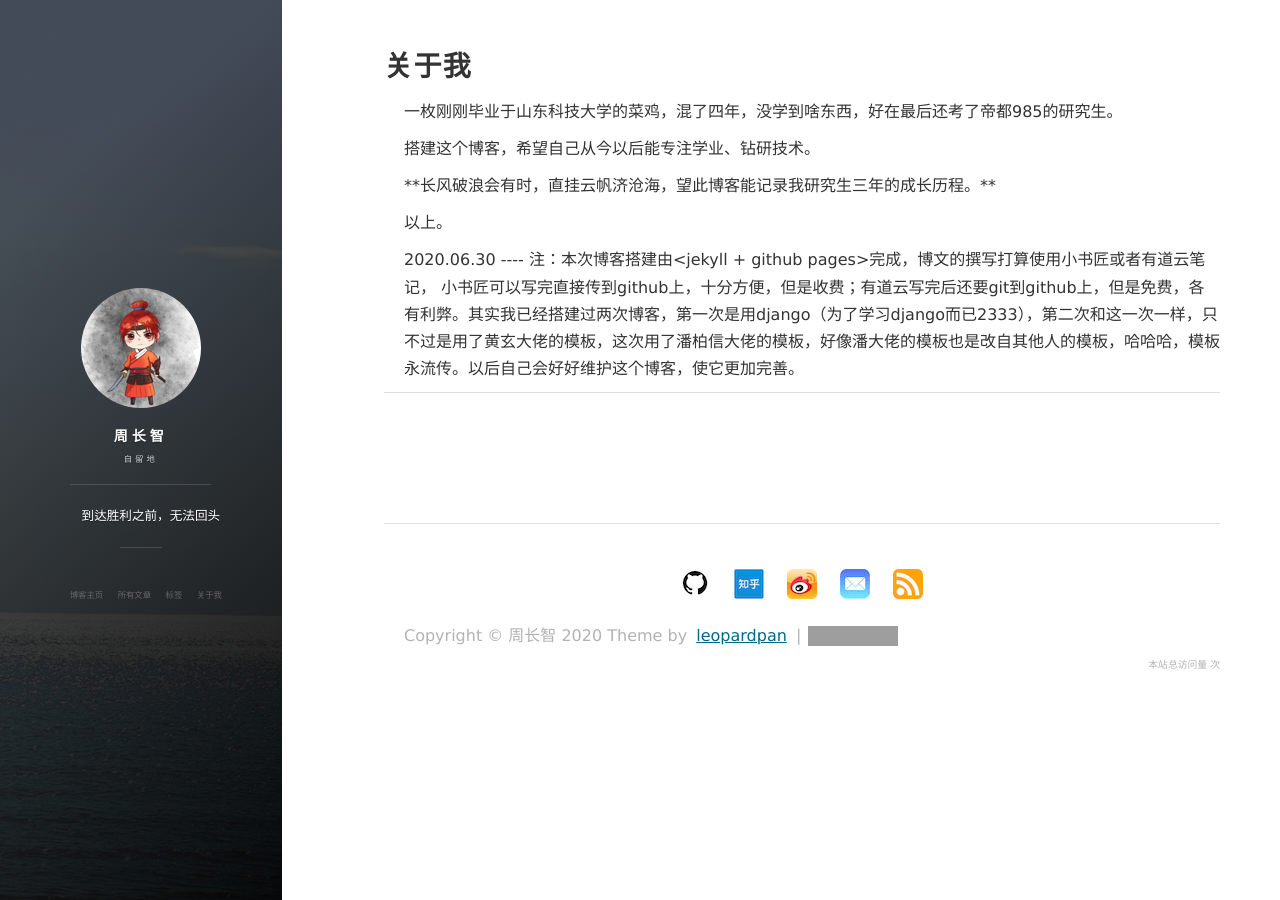
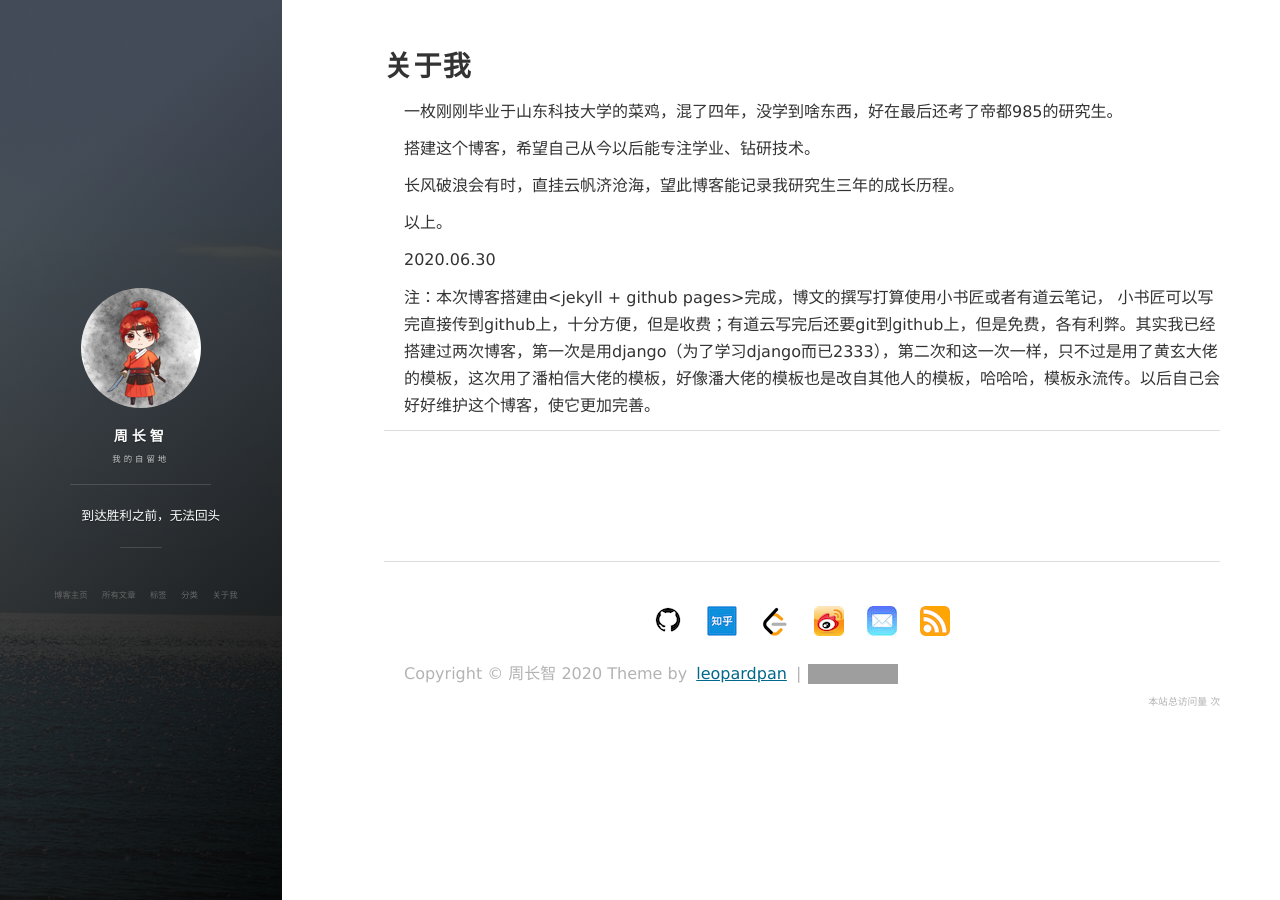
Before and after one commit to zhoucz97/zhoucz97.github.io, a Jekyll site: the page built from about.md, in a window 1280 px wide. Built offline with Jekyll 4.4.1, drawn with Linux system fonts in a browser that asks for light colours; nearby versions of some CDN libraries; comment, search, counter and statistics services are not loaded; grey boxes are pictures that could not be loaded.

Commit message:
add categorys

```diff
--- a/_config.yml
+++ b/_config.yml
@@ -1,6 +1,6 @@
 # Basic
 title: 周长智
-subtitle: 自留地
+subtitle: 我的自留地
 description: 到达胜利之前，无法回头
 # 头像里面的标题
 avatarTitle: Zhcz
@@ -40,10 +40,8 @@ baidu:
 
 # 《----------------- 上面的信息修改成你自己的 ---------------------------》
 #
-#
 #  _post/ 下的文章更换成你自己的文章
 #  帮忙star一下，感谢~😆 地址： https://github.com/leopardpan/leopardpan.github.io
-#
 #
 # 《--------------- 下面的信息可以自行选择是否修改 ------------------------》
 
@@ -65,6 +63,7 @@ blog_button:
 nav:
     - {title: 所有文章, description: archive, url: '/archive'}
     - {title: 标签, description: tags, url: '/tags'}
+    - {title: 分类, description: categorys, url: '/categorys'}
     - {title: 关于我, description: about, url: '/about'}
 
 
--- a/_includes/footer.html
+++ b/_includes/footer.html
@@ -23,16 +23,6 @@
 
           {% endif %}
 
-          {% if site.social.juejin %}
-          <!-- Zhihu -->
-          <li class="navigation__item_social">
-            <a href="https://juejin.im/user/{{site.social.juejin}}" title="@{{site.social.juejin}}" target="_blank">
-              <div class="footer-social-icon" style="background:url(/images/juejin.png);"></div>
-            </a>
-          </li>
-
-          {% endif %}
-
           {% if site.social.jianshu %}
           <!-- Zhihu -->
           <li class="navigation__item_social">
@@ -41,6 +31,15 @@
             </a>
           </li>
 
+          {% endif %}
+
+          {% if site.social.leetcode %}
+          <!-- Leetcode -->
+          <li class="navigation__item_social">
+            <a href="http://leetcode-cn.com/u/{{site.social.leetcode}}" title="@{{site.social.leetcode}} 的力扣" target="_blank">
+              <div class="footer-social-icon" style="background:url(/images/leetcode.png);"></div>
+            </a>
+          </li>
           {% endif %}
 
           {% if site.social.weibo %}
--- a/about.md
+++ b/about.md
@@ -8,13 +8,15 @@ title: 关于我
 <p>
 搭建这个博客，希望自己从今以后能专注学业、钻研技术。
 <p>
-**长风破浪会有时，直挂云帆济沧海，望此博客能记录我研究生三年的成长历程。**
+长风破浪会有时，直挂云帆济沧海，望此博客能记录我研究生三年的成长历程。
 <p>
 以上。
 <p>
 2020.06.30
 
-----
+<p>
+<p>
+<p>
 注：本次博客搭建由<jekyll + github pages>完成，博文的撰写打算使用小书匠或者有道云笔记， 小书匠可以写完直接传到github上，十分方便，但是收费；有道云写完后还要git到github上，但是免费，各有利弊。其实我已经搭建过两次博客，第一次是用django（为了学习django而已2333），第二次和这一次一样，只不过是用了黄玄大佬的模板，这次用了潘柏信大佬的模板，好像潘大佬的模板也是改自其他人的模板，哈哈哈，模板永流传。以后自己会好好维护这个博客，使它更加完善。
 
 
```
Also changed, not shown: _includes/JB/categorys_list (added, +18 -0 lines), _posts/2016-11-20-markdownTool.md (+1 -0 lines), _posts/2016-11-20-neural_networks_using_TensorFlow.md (+1 -0 lines), _posts/tutorials2.md (+1 -0 lines), categorys.html (added, +25 -0 lines).
